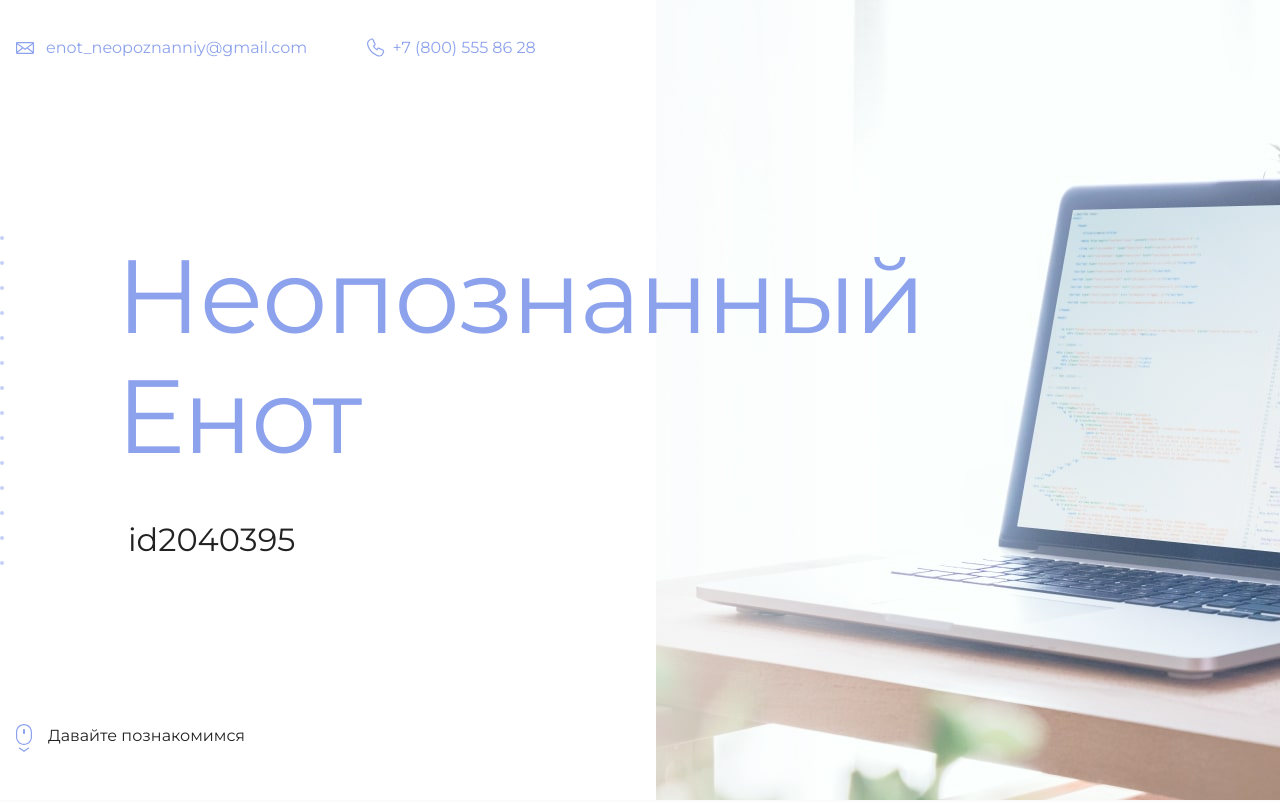
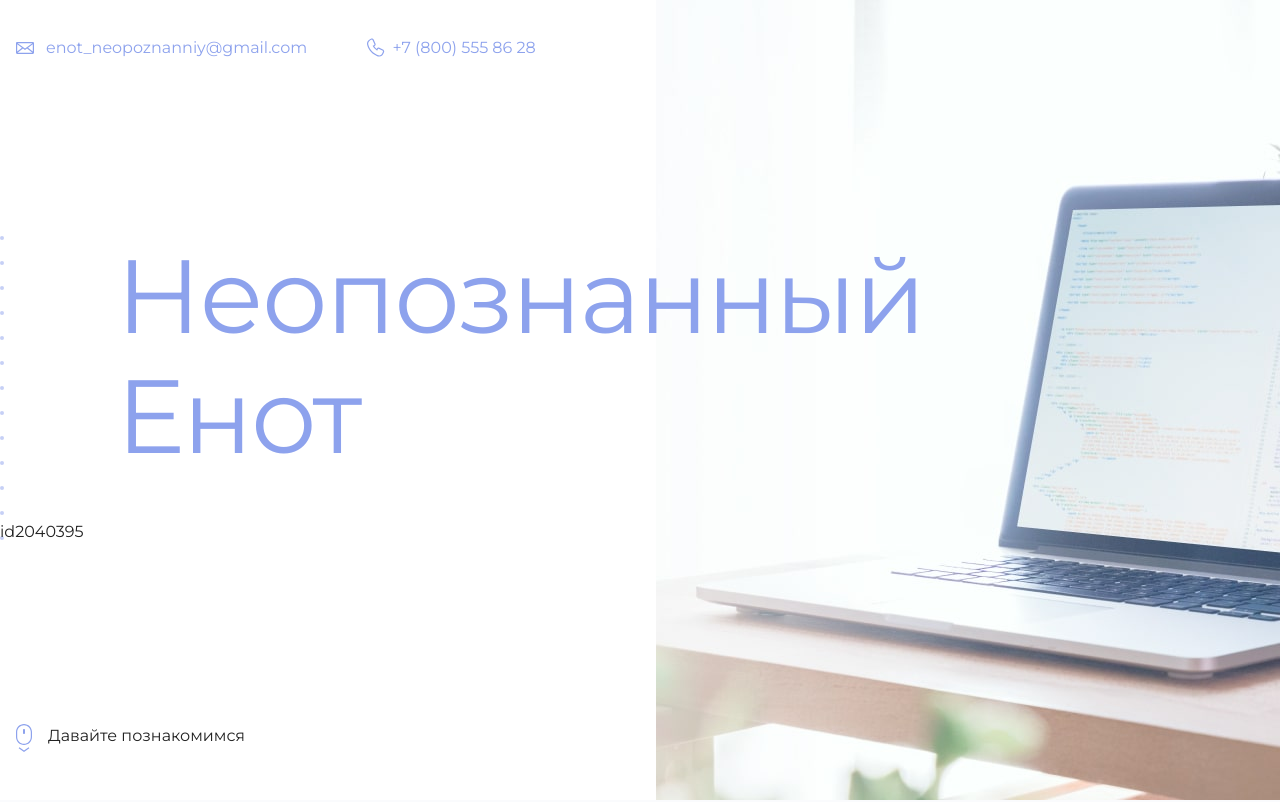
Before and after one commit to Kskroha/html2, a plain HTML site: page index.html in a window 1280 px wide. Shown: the top 802 px of the page. Drawn offline with Linux system fonts and the light colour scheme.

Commit message:
Update index.html

```diff
--- a/index.html
+++ b/index.html
@@ -19,7 +19,7 @@
       <section class="hero-image">
         <div class="container">
           <h1 class="heading">Неопознанный Енот</h1>
-          <p>id2040395</p>
+          id2040395
         </div>
       </section>
 
```
